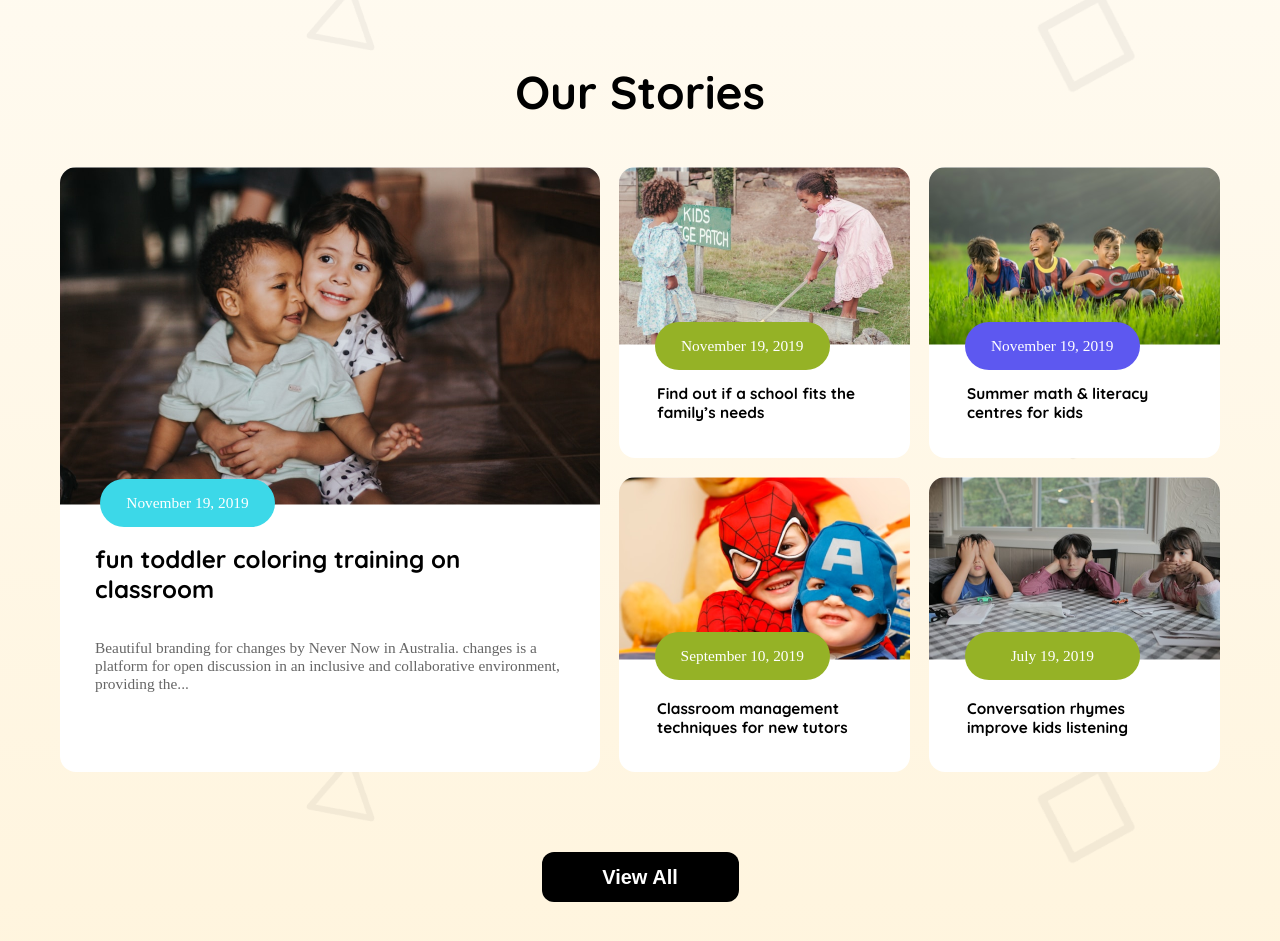
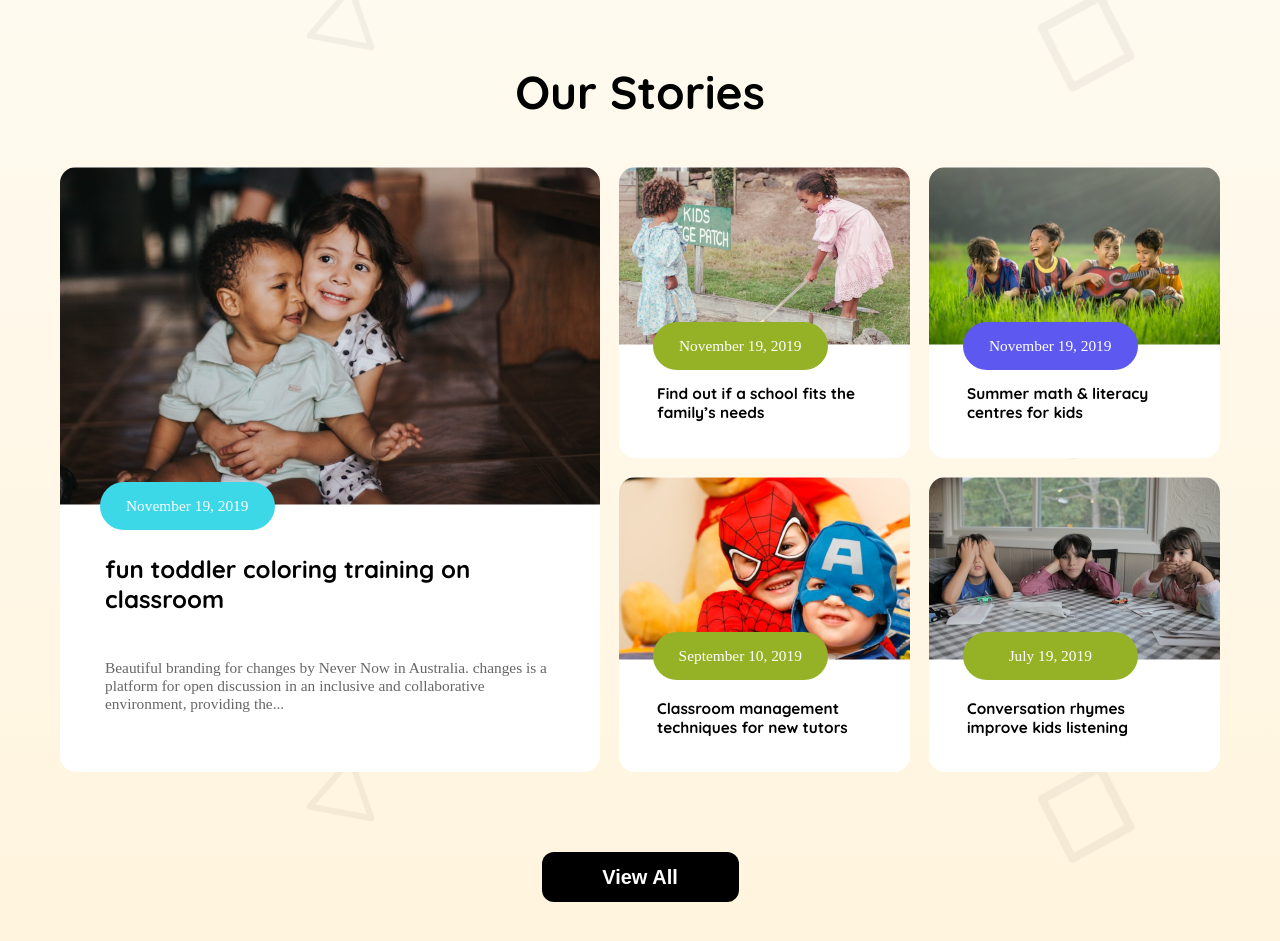
Before and after one commit to sohail4612/assignment02, a plain HTML site: page index.html in a window 1280 px wide. Shown: the part 1606-2547 px from the top of the page. Drawn offline with Linux system fonts and the light colour scheme.

Commit message:
adjusted some alignments in stories button

```diff
--- a/index.html
+++ b/index.html
@@ -98,28 +98,28 @@
                 </div>
 
                 <div class="stories-card-collage">
-                    <div class="stories-card">
+                    <div class="stories-card2">
                         <img src="assets/story-2.png" alt="" class="stories-image">
                         <button class="button5 raleway-font" id="stories-button2">November 19, 2019</button>
                         <p class="stories-card-title">Find out if a school fits the
                             family’s needs</p>
                     </div>
-                    <div class="stories-card">
+                    <div class="stories-card3">
                         <img src="assets/story-3.png" alt="" class="stories-image">
                         <button class="button5 raleway-font" id="stories-button3">November 19, 2019</button>
                         <p class="stories-card-title">Summer math & literacy
                             centres for kids</p>
 
                     </div>
-                    <div class="stories-card">
+                    <div class="stories-card4">
                         <img src="assets/story-4.png" alt="" class="stories-image">
-                        <button class="button5 raleway-font" id="stories-button2">September 10, 2019</button>
+                        <button class="button5 raleway-font" id="stories-button4">September 10, 2019</button>
                         <p class="stories-card-title">Classroom management
                             techniques for new tutors</p>
                     </div>
-                    <div class="stories-card">
+                    <div class="stories-card5">
                         <img src="assets/story-5.png" alt="" class="stories-image">
-                        <button class="button5 raleway-font" id="stories-button2">July 19, 2019</button>
+                        <button class="button5 raleway-font" id="stories-button5">July 19, 2019</button>
                         <p class="stories-card-title">Conversation rhymes
                             improve kids listening</p>
                     </div>
--- a/styles/styles.css
+++ b/styles/styles.css
@@ -273,6 +273,7 @@ main {
 }
 
 .stories-card1 {
+  position: relative;
   border-radius: 16px;
   max-width: 540.27px;
   background-color: white;
@@ -282,7 +283,29 @@ main {
   gap: 19px;
   grid-template-columns: repeat(2 , 1fr);
 }
-.stories-card{
+.stories-card2{
+  position: relative;
+  border-radius: 16px;
+  max-width: 291px;
+  width: 100%;
+  background-color: white;
+}
+.stories-card3{
+  position: relative;
+  border-radius: 16px;
+  max-width: 291px;
+  width: 100%;
+  background-color: white;
+}
+.stories-card4{
+  position: relative;
+  border-radius: 16px;
+  max-width: 291px;
+  width: 100%;
+  background-color: white;
+}
+.stories-card5{
+  position: relative;
   border-radius: 16px;
   max-width: 291px;
   width: 100%;
@@ -293,14 +316,14 @@ main {
   font-weight: 700;
   font-size: 1.5rem;
   margin: 35px 35px 0px 35px;
+  padding: 10px;
 }
 
 .stories-card-description {
   font-weight: 500;
   font-size: 0.96rem;
   color: rgba(102, 102, 102, 1);
-  padding: 35px;
-  padding-top: 20px;
+  padding: 20px 45px;
 }
 
 .stories-image {
@@ -337,21 +360,34 @@ main {
 }
 #stories-button1{
   position: absolute;
-  margin-top: 312px;
-  margin-left: -500px;
+  top: 315px;
+  left: 40px;
   background-color: rgba(60, 216, 232, 1);
 }
 #stories-button2{
   position: absolute;
-  margin-top: 155px;
-  margin-left: -255px;
+  top: 155px;
+  left: 34px;
   background-color: rgba(149, 178, 38, 1);
 }
+
 #stories-button3{
   position: absolute;
-  margin-top: 155px;
-  margin-left: -255px;
+  top: 155px;
+  left: 34px;
   background-color: rgba(93, 88, 240, 1);
+}
+#stories-button4{
+  position: absolute;
+  top: 155px;
+  left: 34px;
+  background-color: rgba(149, 178, 38, 1);
+}
+#stories-button5{
+  position: absolute;
+  top: 155px;
+  left: 34px;
+  background-color: rgba(149, 178, 38, 1);
 }
 .stories-button{
   text-align: center;
@@ -495,12 +531,20 @@ marquee{
       display: none;
     }
     #stories-button2{
-      margin-top: 100px;
-      margin-left: -195px;
-    }
-    #stories-button3{
-      margin-top: 100px;
-      margin-left: -195px;
+      top: 95px;
+      left: 10px;
     }
 
+    #stories-button3{
+      top: 95px;
+      left: 10px;
+    }
+    #stories-button4{
+      top: 95px;
+      left: 10px;
+    }
+    #stories-button5{
+      top: 95px;
+      left: 10px;
+    }
 }
```
